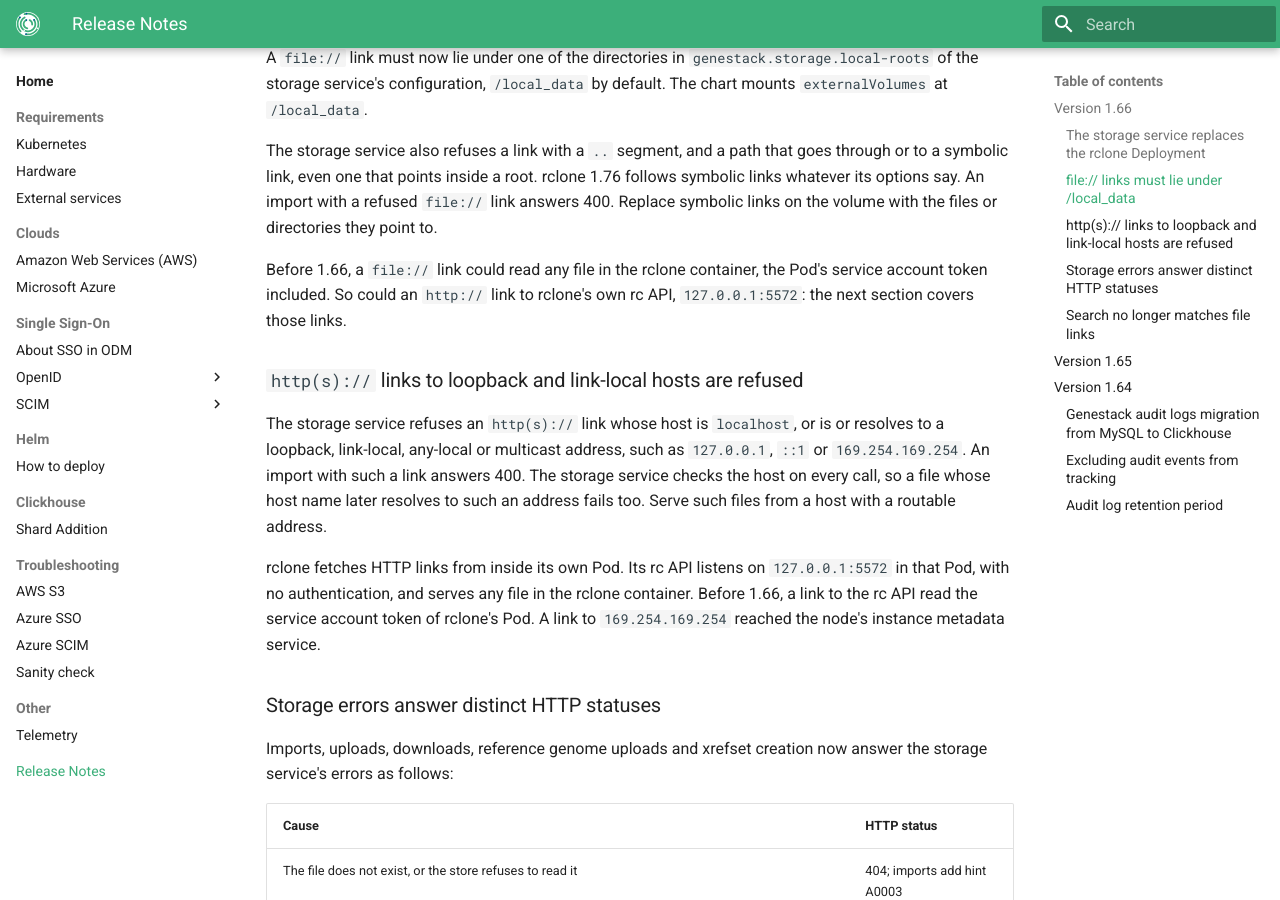
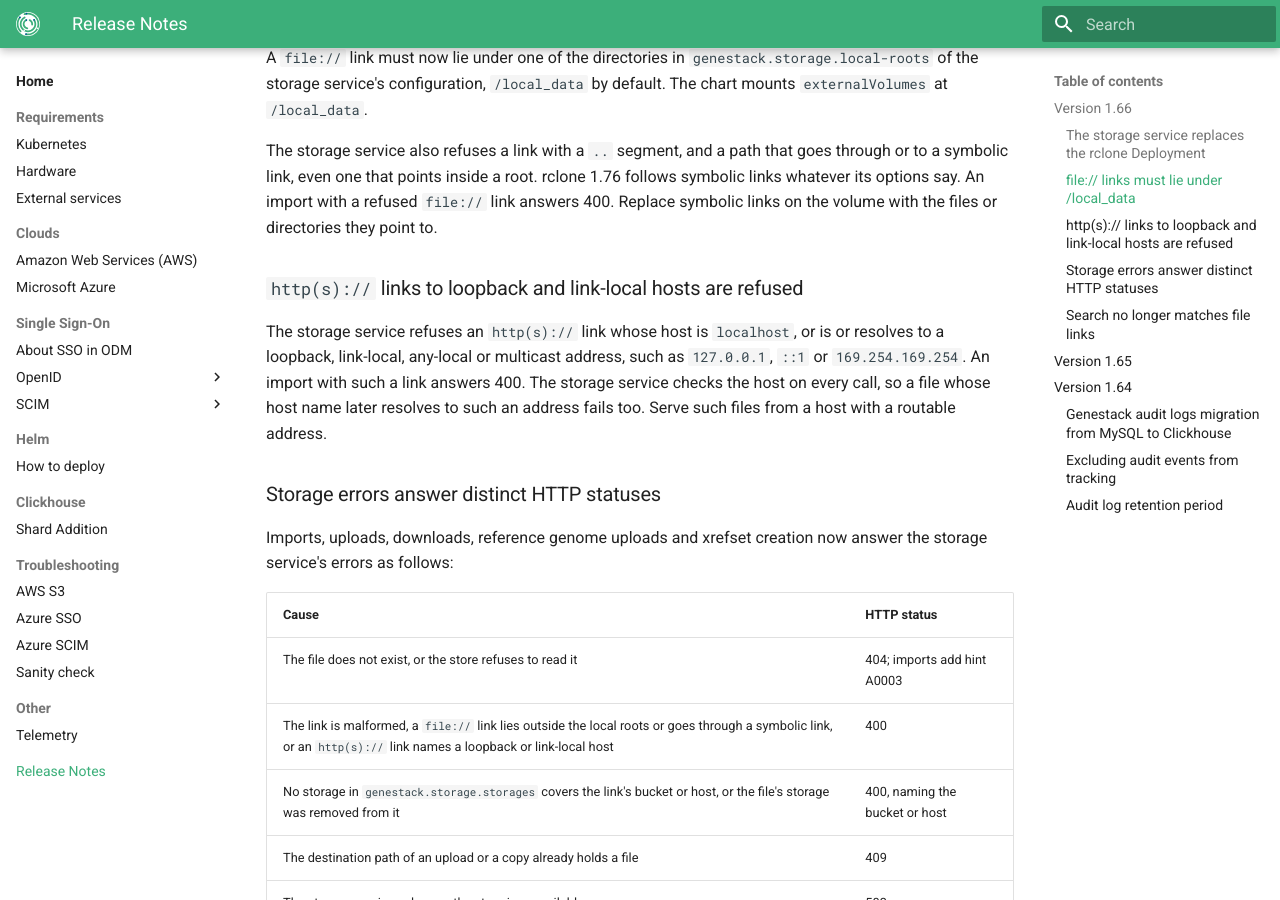
Before and after one commit to genestack/admin-docs, an MkDocs documentation site: the page built from docs/home/release-notes.md, in a window 1280 px wide and 900 px high, scrolled down 1540 px. Built offline with MkDocs 1.6.1 and Material for MkDocs 9.7.7, drawn with Linux system fonts in a browser that asks for light colours; the version menu is left out.

Commit message:
BIA-275: Keep rclone's rc API details out of the 1.66 release notes
admin-docs is published to customers, and in 1.66 the path through
rclone's rc API is still partly open until BIA-278. The notes no longer
name the rc API, its port, its missing authentication or the service
account token. They keep the behaviour change: an import of an http(s)
link to a loopback or link-local host answers 400, checked on every
call. The details stay in the storage service ADR.

Co-Authored-By: Claude Opus 5.5 <noreply@anthropic.com>

```diff
--- a/docs/home/release-notes.md
+++ b/docs/home/release-notes.md
@@ -60,19 +60,12 @@ The storage service also refuses a link with a `..` segment, and a path that goe
 even one that points inside a root. rclone 1.76 follows symbolic links whatever its options say. An import with a
 refused `file://` link answers 400. Replace symbolic links on the volume with the files or directories they point to.
 
-Before 1.66, a `file://` link could read any file in the rclone container, the Pod's service account token included.
-So could an `http://` link to rclone's own rc API, `127.0.0.1:5572`: the next section covers those links.
-
 ### `http(s)://` links to loopback and link-local hosts are refused
 
 The storage service refuses an `http(s)://` link whose host is `localhost`, or is or resolves to a loopback,
 link-local, any-local or multicast address, such as `127.0.0.1`, `::1` or `169.254.169.254`. An import with such a
 link answers 400. The storage service checks the host on every call, so a file whose host name later resolves to
 such an address fails too. Serve such files from a host with a routable address.
-
-rclone fetches HTTP links from inside its own Pod. Its rc API listens on `127.0.0.1:5572` in that Pod, with no
-authentication, and serves any file in the rclone container. Before 1.66, a link to the rc API read the service
-account token of rclone's Pod. A link to `169.254.169.254` reached the node's instance metadata service.
 
 ### Storage errors answer distinct HTTP statuses
 
```
